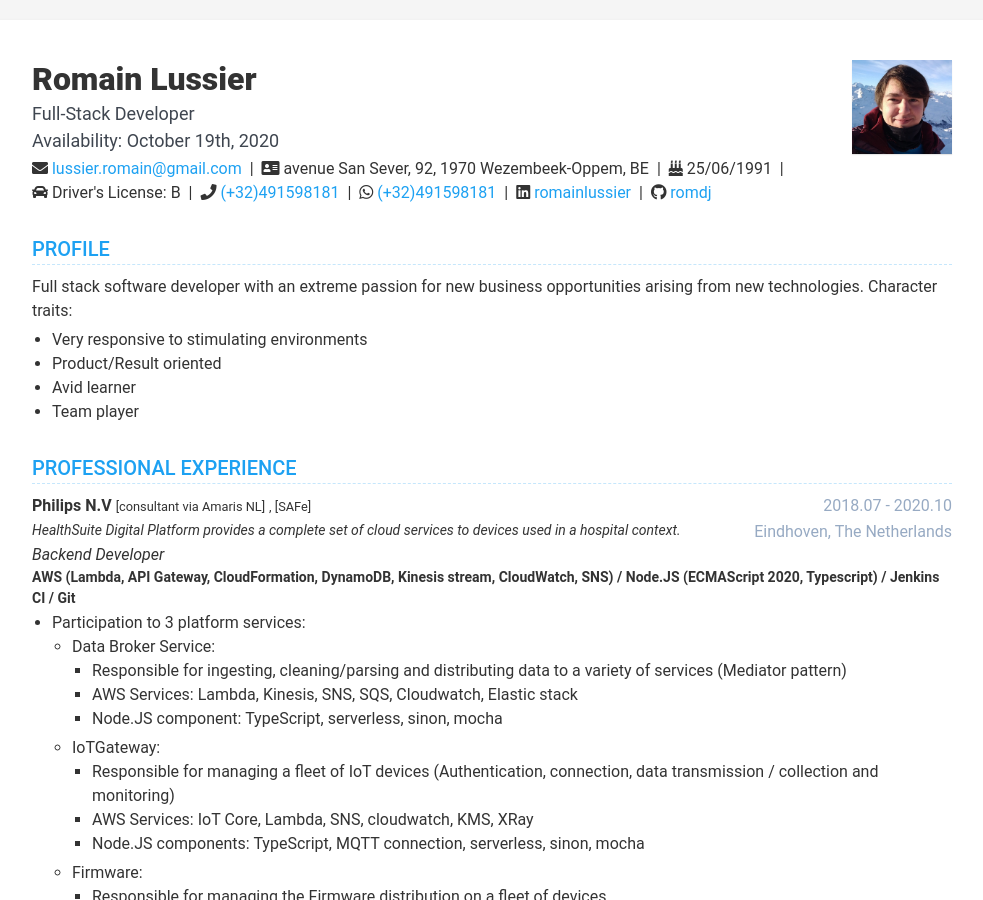
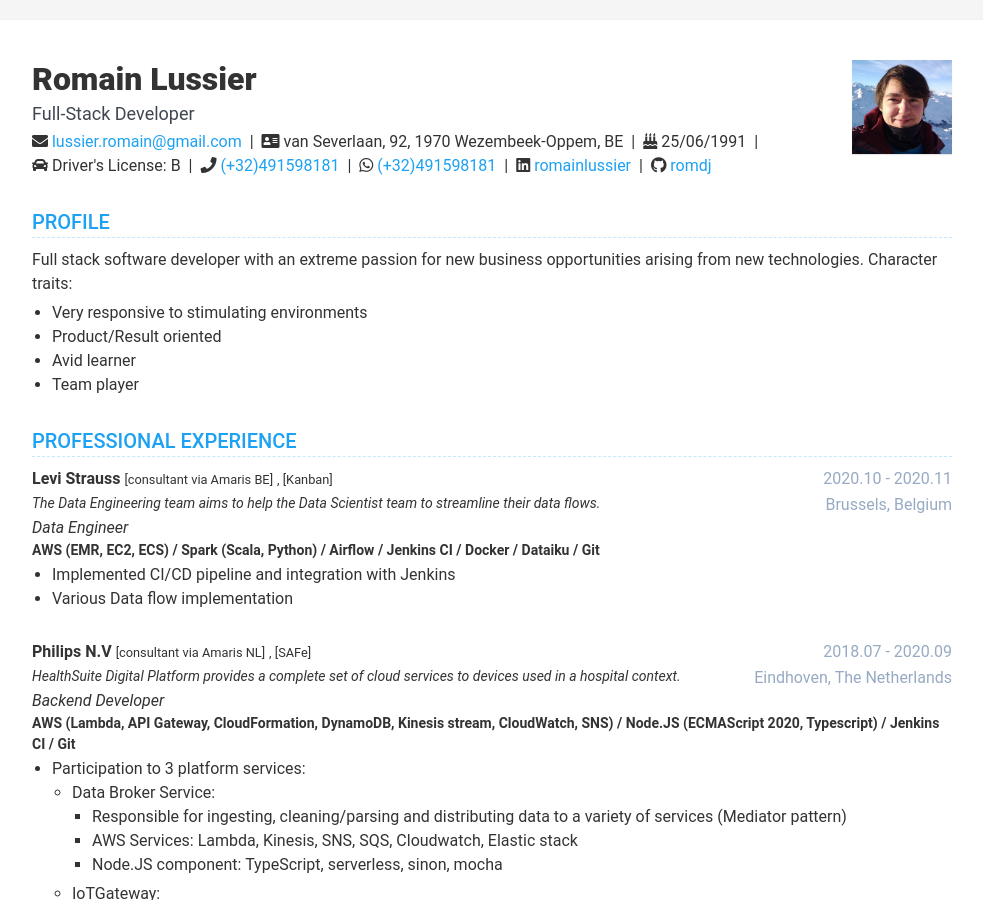
Before and after one commit to romdj/romdj.github.io, a Jekyll site: the page built from index.html, in a window 1280 px wide and 900 px high. Shown: the whole window, without its empty margins (148-1131 px from the left). Built offline with Jekyll 4.4.1, drawn with Linux system fonts in a browser that asks for light colours; nearby versions of some CDN libraries.

Commit message:
updating personal data

```diff
--- a/_data/data.yml
+++ b/_data/data.yml
@@ -1,8 +1,8 @@
 intro:
   name: Romain Lussier
   title: Full-Stack Developer
-  availability: 'October 19th, 2020'
-  contractType: freelance or full-time
+  # availability: 'October 19th, 2020'
+  contractType: freelance
   avatar:
     display: true
     path: pp2.jpeg
@@ -10,7 +10,7 @@
 contact:
   address:
     display: true
-    title: avenue San Sever, 92, 1970 Wezembeek-Oppem, BE
+    title: van Severlaan, 92, 1970 Wezembeek-Oppem, BE
   birthdate:
     display: true
     title: 25/06/1991
@@ -104,6 +104,25 @@
   display: true
   title: Professional Experience
   items:
+    - role: Data Engineer
+      technologies:
+        - AWS (EMR, EC2, ECS)
+        - ' / Spark (Scala, Python)'
+        - ' / Airflow'
+        - ' / Jenkins CI'
+        - ' / Docker'
+        - ' / Dataiku'
+        - ' / Git'
+      management: Kanban
+      time: 2020.10 - 2020.11
+      company: Levi Strauss
+      cdescription: The Data Engineering team aims to help the Data Scientist team to streamline their data flows.
+      tag: consultant via Amaris BE
+      location: Brussels, Belgium
+      details: |
+        - Implemented CI/CD pipeline and integration with Jenkins
+        - Various Data flow implementation
+
     - role: Backend Developer
       technologies:
         - AWS (Lambda, API Gateway, CloudFormation, DynamoDB, Kinesis stream, CloudWatch, SNS)
@@ -111,7 +130,7 @@
         - ' / Jenkins CI'
         - ' / Git'
       management: SAFe
-      time: 2018.07 - 2020.10
+      time: 2018.07 - 2020.09
       company: Philips N.V
       cdescription: HealthSuite Digital Platform provides a complete set of cloud services to devices used in a hospital context.
       tag: consultant via Amaris NL
```
